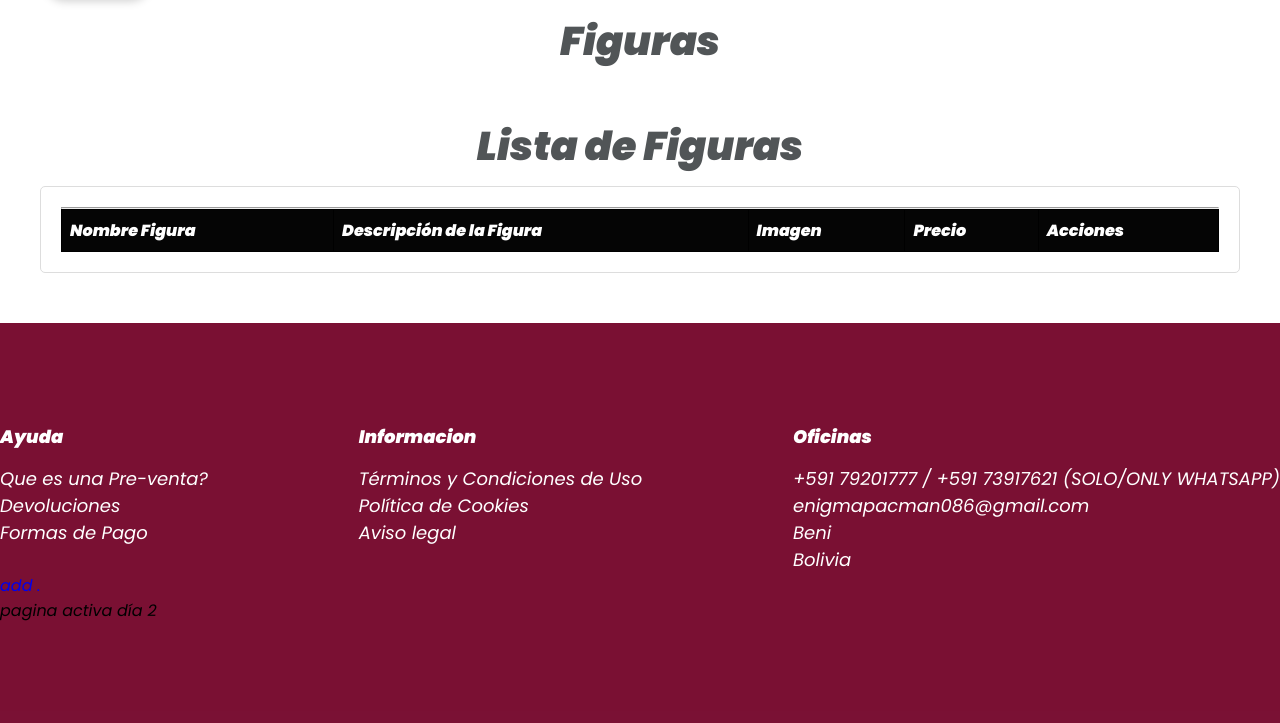
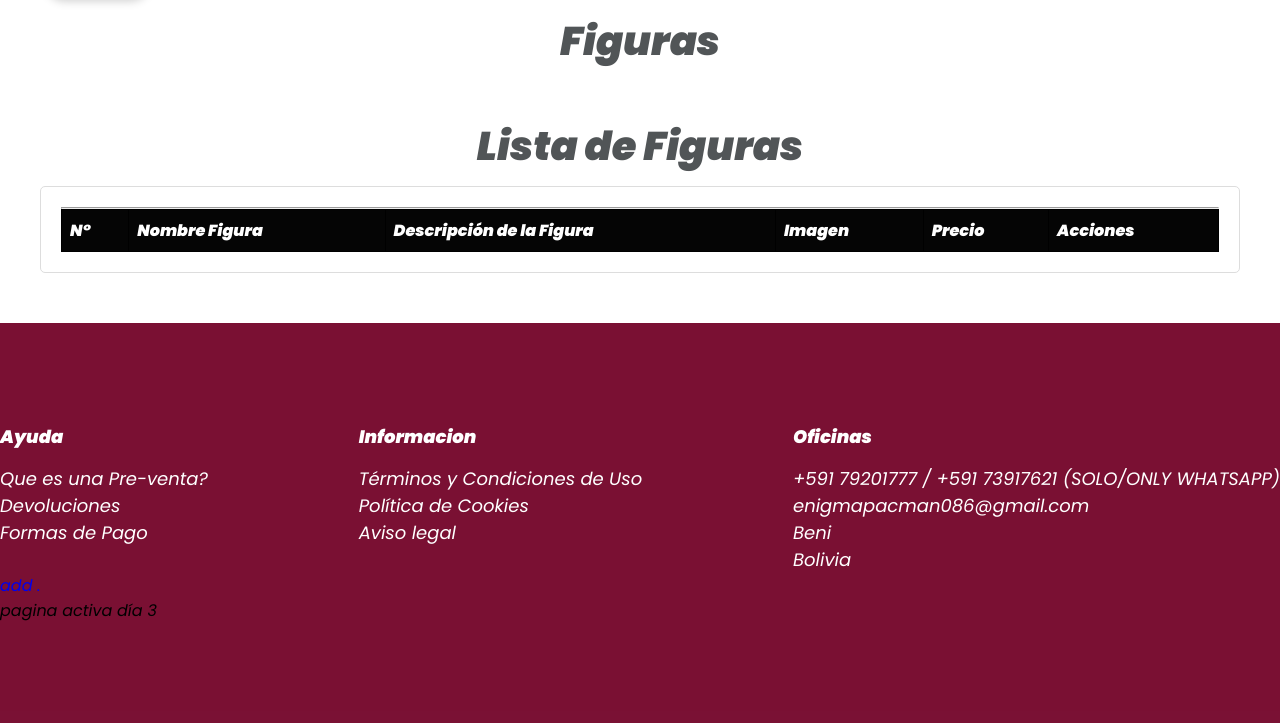
Before and after one commit to tiendaColection/love, a Django app: page /lista_figuras/ in a window 1280 px wide. Shown: the part 1322-2045 px from the top of the page. Run offline with Django 4.2, Linux system fonts and the light colour scheme; data that the repository does not hold is empty.

Commit message:
add new file

```diff
--- a/tasks/templates/base.html
+++ b/tasks/templates/base.html
@@ -146,7 +146,7 @@
             <!--<a href="{% url 'eliminar' %}">eliminar</a>-->
         </div>
         <div class="centerp">
-            <a  href="">pagina activa día 2</a>
+            <a  href="">pagina activa día 3</a>
         </div>
 
     </footer>
--- a/tasks/templates/listarfigura.html
+++ b/tasks/templates/listarfigura.html
@@ -7,6 +7,7 @@
         <table class="table">
             <thead>
                 <tr>
+                    <th scope="col">N°</th>
                     <th scope="col">Nombre Figura</th>
                     <th scope="col">Descripción de la Figura</th>
                     <th scope="col">Imagen</th>
```
